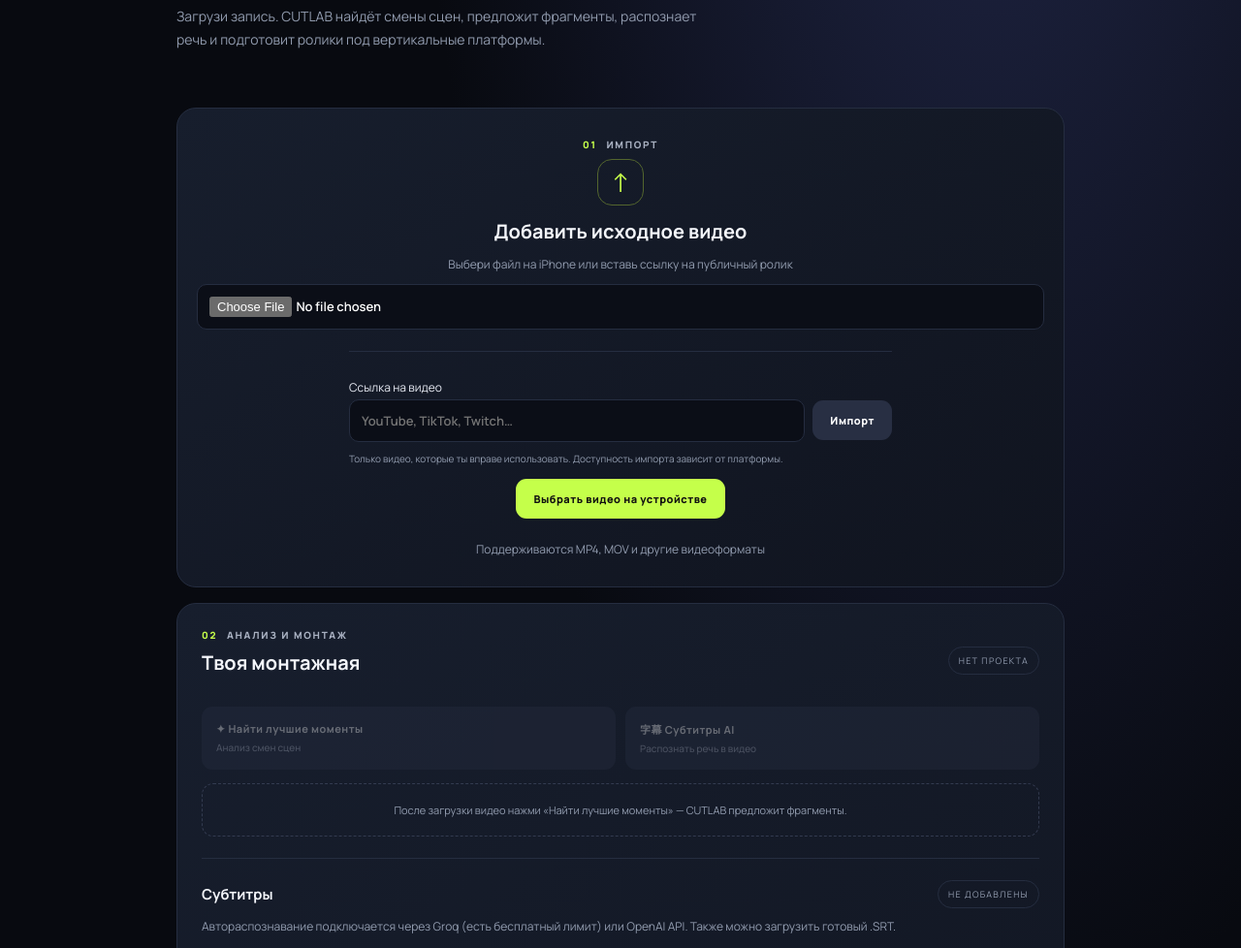
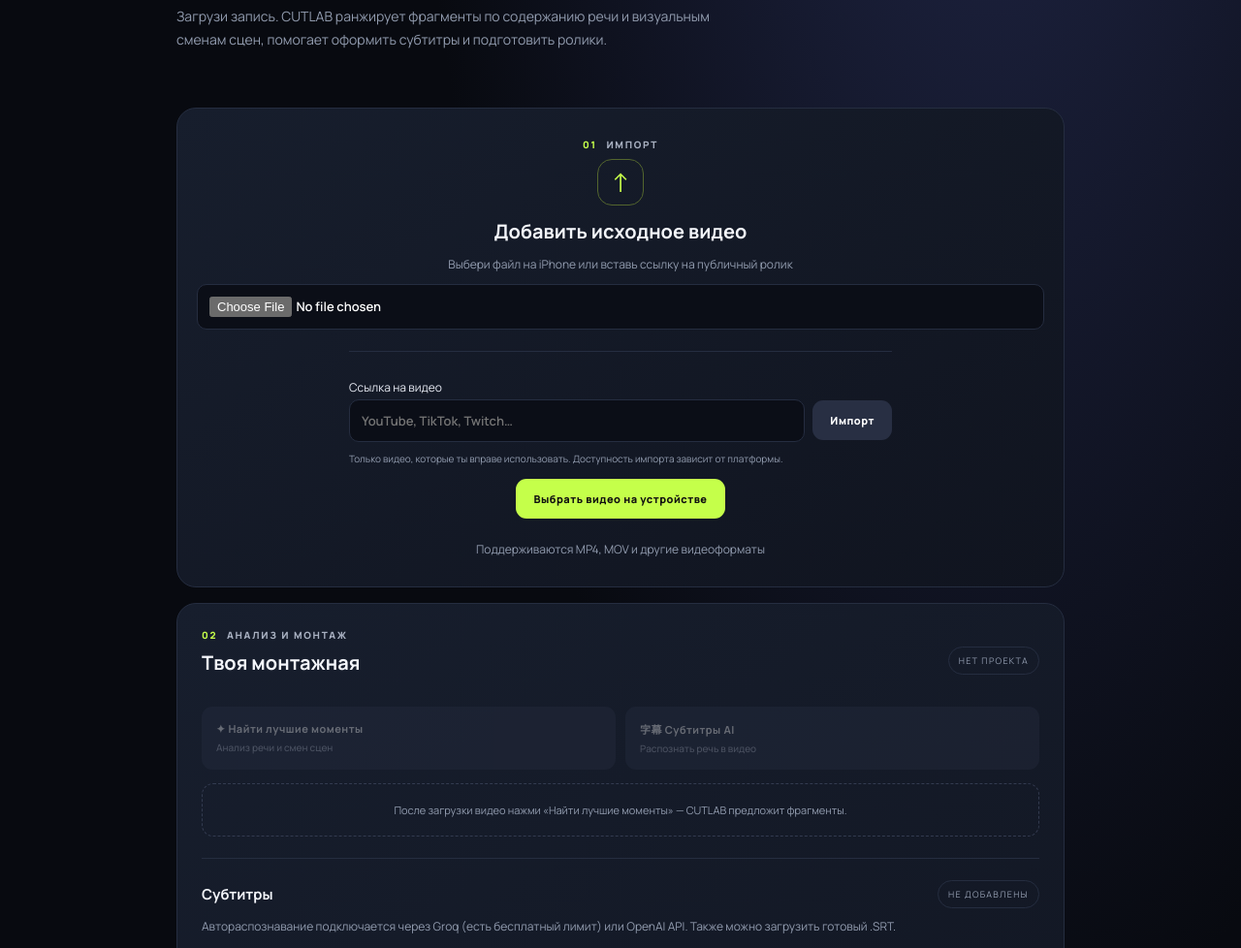
Before and after one commit to D09081/CUTLAB, a website: page public/index.html in a window 1280 px wide. Shown: the part 300-1278 px from the top of the page at 97% size. Drawn offline with Linux system fonts and the light colour scheme; no server answers.

Commit message:
Update CUTLAB copy for speech-aware highlight analysis

```diff
--- a/public/index.html
+++ b/public/index.html
@@ -9,7 +9,7 @@
 <body>
 <header><div class="brand"><span class="mark">C</span><div><b>CUTLAB</b><small>AI VIDEO STUDIO</small></div></div><span class="status"><i></i> CREATOR WORKSPACE</span></header>
 <main>
-<section class="hero"><div class="eyebrow">YOUR VIDEO · YOUR STORY</div><h1>Из длинного видео<br><em>в готовый контент.</em></h1><p>Загрузи запись. CUTLAB найдёт смены сцен, предложит фрагменты, распознает речь и подготовит ролики под вертикальные платформы.</p></section>
+<section class="hero"><div class="eyebrow">YOUR VIDEO · YOUR STORY</div><h1>Из длинного видео<br><em>в готовый контент.</em></h1><p>Загрузи запись. CUTLAB ранжирует фрагменты по содержанию речи и визуальным сменам сцен, помогает оформить субтитры и подготовить ролики.</p></section>
 <section class="panel upload" id="drop">
 <div class="step">01 <span>ИМПОРТ</span></div><div class="upload-icon">↑</div><h2>Добавить исходное видео</h2><p>Выбери файл на iPhone или вставь ссылку на публичный ролик</p>
 <input id="file" type="file" accept="video/*" hidden>
@@ -19,7 +19,7 @@
 <section class="panel workspace">
 <div class="section-head"><div><div class="step">02 <span>АНАЛИЗ И МОНТАЖ</span></div><h2>Твоя монтажная</h2></div><span class="tag" id="projectTag">НЕТ ПРОЕКТА</span></div>
 <video id="preview" controls playsinline></video>
-<div class="action-grid"><button id="analyze" class="secondary" disabled><b>✦ Найти лучшие моменты</b><small>Анализ смен сцен</small></button><button id="transcribe" class="secondary" disabled><b>字幕 Субтитры AI</b><small>Распознать речь в видео</small></button></div>
+<div class="action-grid"><button id="analyze" class="secondary" disabled><b>✦ Найти лучшие моменты</b><small>Анализ речи и смен сцен</small></button><button id="transcribe" class="secondary" disabled><b>字幕 Субтитры AI</b><small>Распознать речь в видео</small></button></div>
 <div id="suggestions" class="suggestions"><div class="empty">После загрузки видео нажми «Найти лучшие моменты» — CUTLAB предложит фрагменты.</div></div>
 <div class="divider"></div>
 <div class="subhead"><h3>Субтитры</h3><span class="tag" id="captionStatus">НЕ ДОБАВЛЕНЫ</span></div>
```
